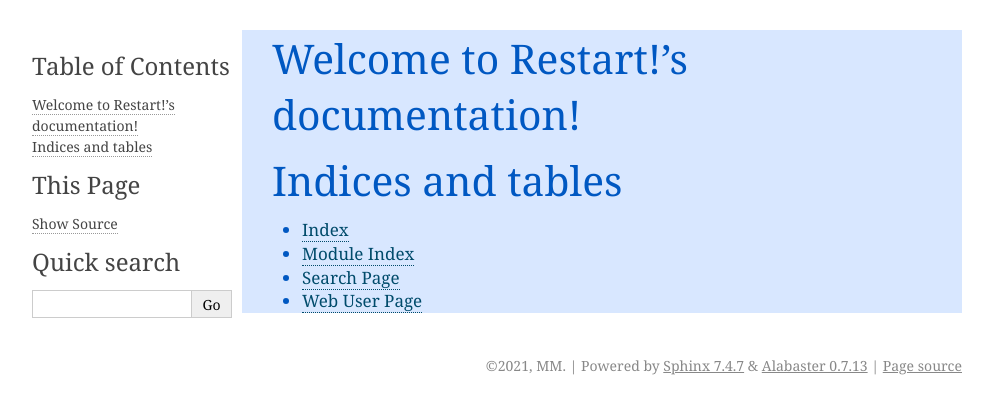
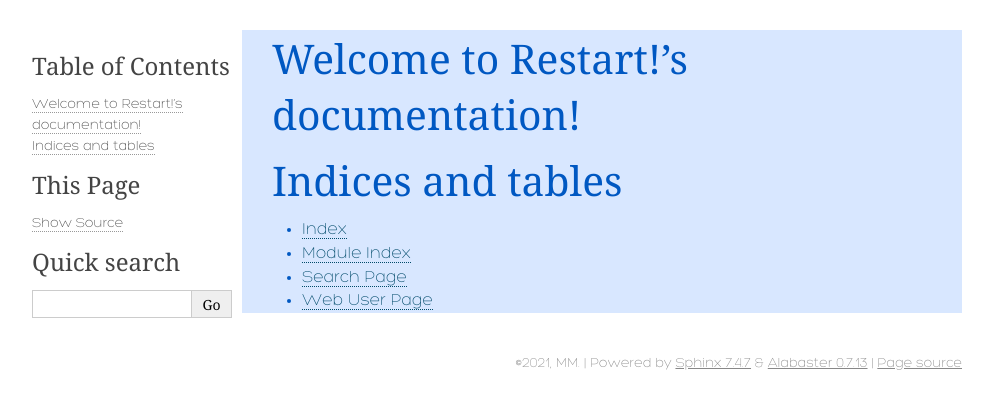
Before and after one commit to mmenapace/TestReadTheDocs, a Sphinx documentation site: the page built from docs/index.rst, in a window 1280 px wide. Shown: the top 414 px of the page, without its empty margins (148-1141 px from the left). Built offline with Sphinx 7.4.7, drawn with Linux system fonts in a browser that asks for light colours.

Commit message:
imported hero light font

```diff
--- a/docs/_static/custom.css
+++ b/docs/_static/custom.css
@@ -1,5 +1,15 @@
-body {background-color: white}
+@font-face {
+    font-family: Hero_Light;
+    src: url(./hero_light/Hero_Light.woff);
+}
+
+body {
+    background-color: white;
+    font-family: Hero_Light;
+}
+
 div.body {
     background-color: #d8e7ff;
     color: #0058c2;
+    font-family: Hero_Light;
 }
--- /dev/null
+++ b/docs/_static/hero_light/stylesheet.css
@@ -0,0 +1 @@
+/* @font-face kit by Fonts2u (http://www.fonts2u.com) */ @font-face {font-family:"Hero-Light";src:url("Hero_Light.eot?") format("eot"),url("Hero_Light.woff") format("woff"),url("Hero_Light.ttf") format("truetype"),url("Hero_Light.svg#Hero-Light") format("svg");font-weight:normal;font-style:normal;}
```
Also changed, not shown: docs/_static/hero_light/Hero_Light.svg (added), docs/_static/hero_light/Hero_Light.ttf (added), docs/_static/hero_light/Hero_Light.woff (added), 1 other file.
